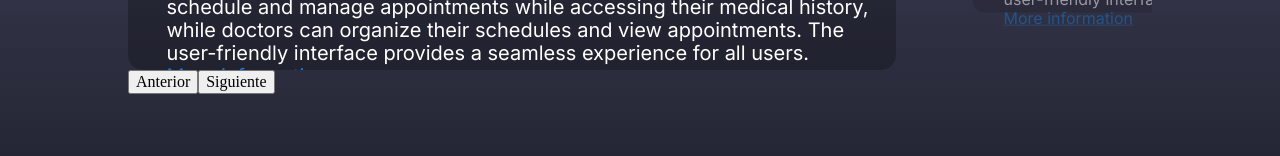
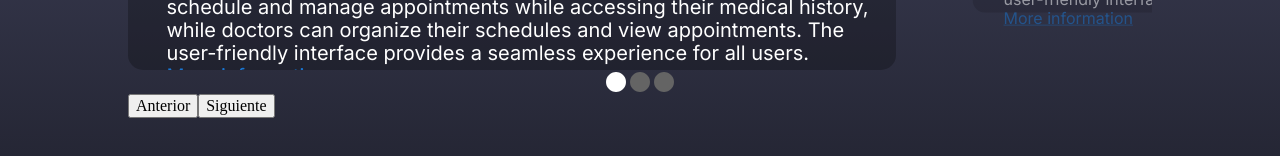
Before and after one commit to TevesManuel/myOwnWebsite, a React (Create React App) app: page / in a window 1280 px wide. Shown: the part 1742-1898 px from the top of the page. Built offline with nearby package versions, Linux system fonts and the light colour scheme.

Commit message:
carusel indicator implementation

```diff
--- a/src/components/TSlider/TSlider.css
+++ b/src/components/TSlider/TSlider.css
@@ -45,3 +45,8 @@
     justify-content: center;
     align-items: center;
 }
+
+.carouselIndicator {
+    display: flex;
+    justify-content: center;
+}
--- a/src/components/TSlider/TSlider.tsx
+++ b/src/components/TSlider/TSlider.tsx
@@ -1,6 +1,7 @@
 import React, { useState } from "react";
 import "./TSlider.css";
 import TSliderElement from "./TSliderElement/TSliderElement";
+import CircleRoundedIcon from '@mui/icons-material/CircleRounded';
 
 interface TSliderProps {
     children: React.ReactNode;
@@ -43,7 +44,11 @@ const TSlider: React.FC<TSliderProps> = ({ children }) => {
                 ))}
             </div>
             </div>
-
+            <div className="carouselIndicator">
+                {slides.map((slide, index) => (
+                    <CircleRoundedIcon key={index} style={{'color': `${currentIndex === index ? 'white' : 'rgb(100,100,100)'}`}} />
+                ))}
+            </div>
             <button onClick={handlePrev}>Anterior</button>
             <button onClick={handleNext}>Siguiente</button>
         </div>
```
